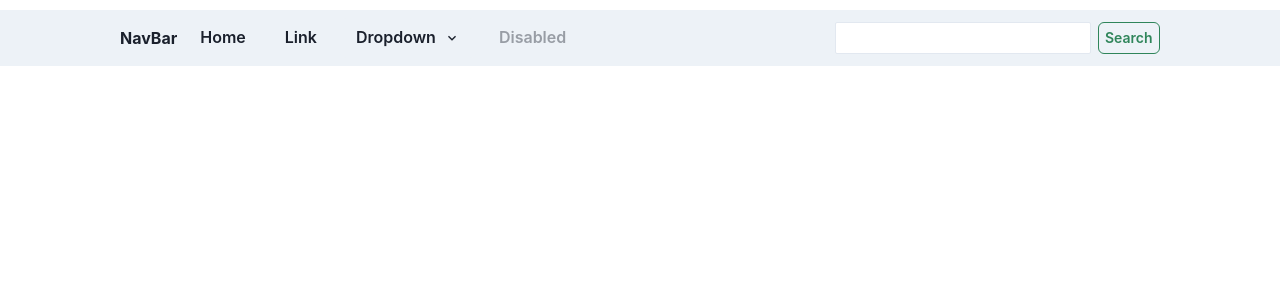
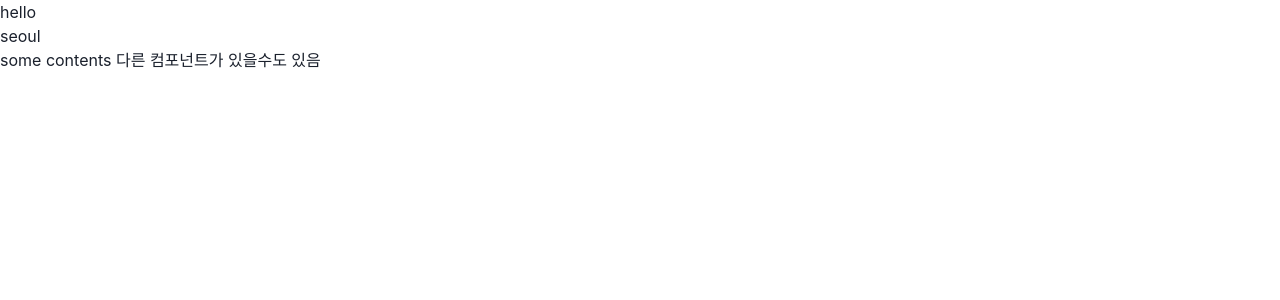
Before and after one commit to AngelosGithub/react231031, a React (Create React App) app: page / in a window 1280 px wide. Shown: the top 300 px of the page. Built offline with nearby package versions, Linux system fonts and the light colour scheme.

Commit message:
231102 children prop

```diff
--- a/src/App.js
+++ b/src/App.js
@@ -1,52 +1,20 @@
-import {
-  Box,
-  Button,
-  Flex,
-  Input,
-  Menu,
-  MenuButton,
-  MenuItem,
-  MenuList,
-  Text,
-} from "@chakra-ui/react";
-import { ChevronDownIcon } from "@chakra-ui/icons";
+function MyComp({ text, address, children }) {
+  return (
+    <>
+      <p>{text}</p>
+      <p>{address}</p>
+      <p>{children}</p>
+    </>
+  );
+}
 
 function App(props) {
   return (
-    <Flex
-      px={{ base: "0px", md: "70px", lg: "120px" }}
-      justify="space-between"
-      py={"8px"}
-      my={"10px"}
-      bg={"gray.100"}
-    >
-      <Flex gap="7px" alignItems={"center"}>
-        <Text as={"b"}>NavBar</Text>
-        <Button variant={"ghost"}>Home</Button>
-        <Button variant={"ghost"}>Link</Button>
-        <Menu>
-          <MenuButton as={Button} rightIcon={<ChevronDownIcon />}>
-            Dropdown
-          </MenuButton>
-          <MenuList>
-            <MenuItem>Download</MenuItem>
-            <MenuItem>Create a Copy</MenuItem>
-            <MenuItem>Mark as Draft</MenuItem>
-            <MenuItem>Delete</MenuItem>
-            <MenuItem>Attend a Workshop</MenuItem>
-          </MenuList>
-        </Menu>
-        <Button variant={"ghost"} isDisabled={true}>
-          Disabled
-        </Button>
-      </Flex>
-      <Flex gap={"7px"} alignItems={"center"}>
-        <Input size={"sm"} bg={"white"} colorScheme="green" />
-        <Button size={"sm"} variant={"outline"} colorScheme="green">
-          Search
-        </Button>
-      </Flex>
-    </Flex>
+    <div>
+      <MyComp text={"hello"} address={"seoul"}>
+        some contents 다른 컴포넌트가 있을수도 있음
+      </MyComp>
+    </div>
   );
 }
 
```
